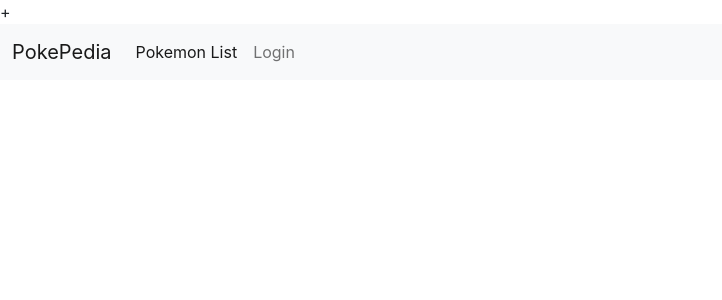
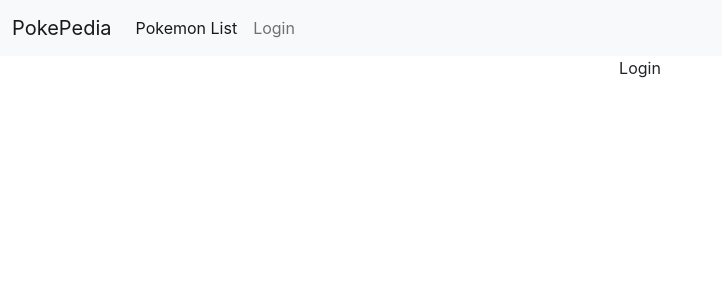
Before and after one commit to CAGuevara/Pokepedia, a React (Create React App) app: page /login in a window 1280 px wide. Shown: the top 300 px of the page, without its empty margins (0-722 px from the left). Built offline with nearby package versions, Linux system fonts and the light colour scheme.

Commit message:
creating Login Component

```diff
--- a/public/index.html
+++ b/public/index.html
@@ -27,7 +27,7 @@
     integrity="sha384-1BmE4kWBq78iYhFldvKuhfTAU6auU8tT94WrHftjDbrCEXSU1oBoqyl2QvZ6jIW3" crossorigin="anonymous">
 
   <title>React App</title>
-</head>+
+</head>
 
 <body>
   <noscript>You need to enable JavaScript to run this app.</noscript>
--- a/src/App.js
+++ b/src/App.js
@@ -1,6 +1,8 @@
 
 import { useContext } from 'react'
+import { Routes, Route } from 'react-router-dom';
 import Nav from './components/Nav';
+import Login from './pages/Login'
 //contexts
 import UserContext from './contexts/UserContext';
 
@@ -15,6 +17,11 @@ function App() {
       {/* {/* all context comes with the provider component This allows us to use this as a wrapper and share information to all of its children. after hardcoding the value (example) we need the value prop inside our provider. *} */}
       <UserContext.Provider value={'Carmen'}>
         <Nav />
+
+        {/* We need to wrap all of our routes inside React Routes component  */}
+        <Routes>
+            <Route path='login' element={<Login/>} />
+        </Routes>
       </UserContext.Provider>
     </div>
   );
--- a/src/components/Nav/index.js
+++ b/src/components/Nav/index.js
@@ -1,23 +1,30 @@
 
 import { useContext } from 'react'
+import { Link } from 'react-router-dom'
 import UserContext from '../../contexts/UserContext'
+import Login from '../../pages/Login';
+
 const Nav = () => {
-   const user = useContext(UserContext);
-  console.log(user)
-    return (
+   // const user = useContext(UserContext);
+  // console.log(user)
+
+  //below we will use link to react router to replacer all of our anachor tags
+  //replace hraf to Link and
+
+  return (
             <nav className="navbar navbar-expand-lg navbar-light bg-light">
                 <div className="container-fluid">
-                    <a className="navbar-brand" href="#">PokePedia</a>
+                    <Link className="navbar-brand" to="/">PokePedia</Link>
                     <button className="navbar-toggler" type="button" data-bs-toggle="collapse" data-bs-target="#navbarNav" aria-controls="navbarNav" aria-expanded="false" aria-label="Toggle navigation">
                         <span className="navbar-toggler-icon"></span>
                     </button>
                     <div className="collapse navbar-collapse" id="navbarNav">
                         <ul className="navbar-nav">
                             <li className="nav-item">
-                                <a className="nav-link active" aria-current="page" href="#">Pokemon List</a>
+                                <Link className="nav-link active" aria-current="page" to="pokemon/list">Pokemon List</Link>
                             </li>
                             <li className="nav-item">
-                                <a className="nav-link" href="#">Login</a>
+                                <Link className="nav-link" to="login">Login</Link>
                             </li>
                         </ul>
                     </div>
--- a/src/index.js
+++ b/src/index.js
@@ -2,11 +2,15 @@ import React from 'react';
 import ReactDOM from 'react-dom';
 import './index.css';
 import App from './App';
-import reportWebVitals from './reportWebVitals';
+import { BrowserRouter as Router } from 'react-router-dom';
+import reportWebVitals from './reportWebVitals'
+
 
 ReactDOM.render(
   <React.StrictMode>
-    <App />
+    <Router>
+      <App />
+    </Router>
   </React.StrictMode>,
   document.getElementById('root')
 );
--- /dev/null
+++ b/src/pages/Login/index.js
@@ -0,0 +1,27 @@
+import React from 'react';
+
+const Login = () => {
+    return (
+        <div>
+            Login
+        </div>
+            // <form>
+            //     <div class="mb-3">
+            //         <label for="exampleInputEmail1" class="form-label">Email address</label>
+            //         <input type="email" class="form-control" id="exampleInputEmail1" aria-describedby="emailHelp">
+            //             <div id="emailHelp" class="form-text">We'll never share your email with anyone else.</div>
+            //     </div>
+            //     <div class="mb-3">
+            //         <label for="exampleInputPassword1" class="form-label">Password</label>
+            //         <input type="password" class="form-control" id="exampleInputPassword1">
+            //     </div>
+            //     <div class="mb-3 form-check">
+            //         <input type="checkbox" class="form-check-input" id="exampleCheck1">
+            //             <label class="form-check-label" for="exampleCheck1">Check me out</label>
+            //     </div>
+            //     <button type="submit" class="btn btn-primary">Submit</button>
+            // </form>
+    );
+}
+
+export default Login;
```
